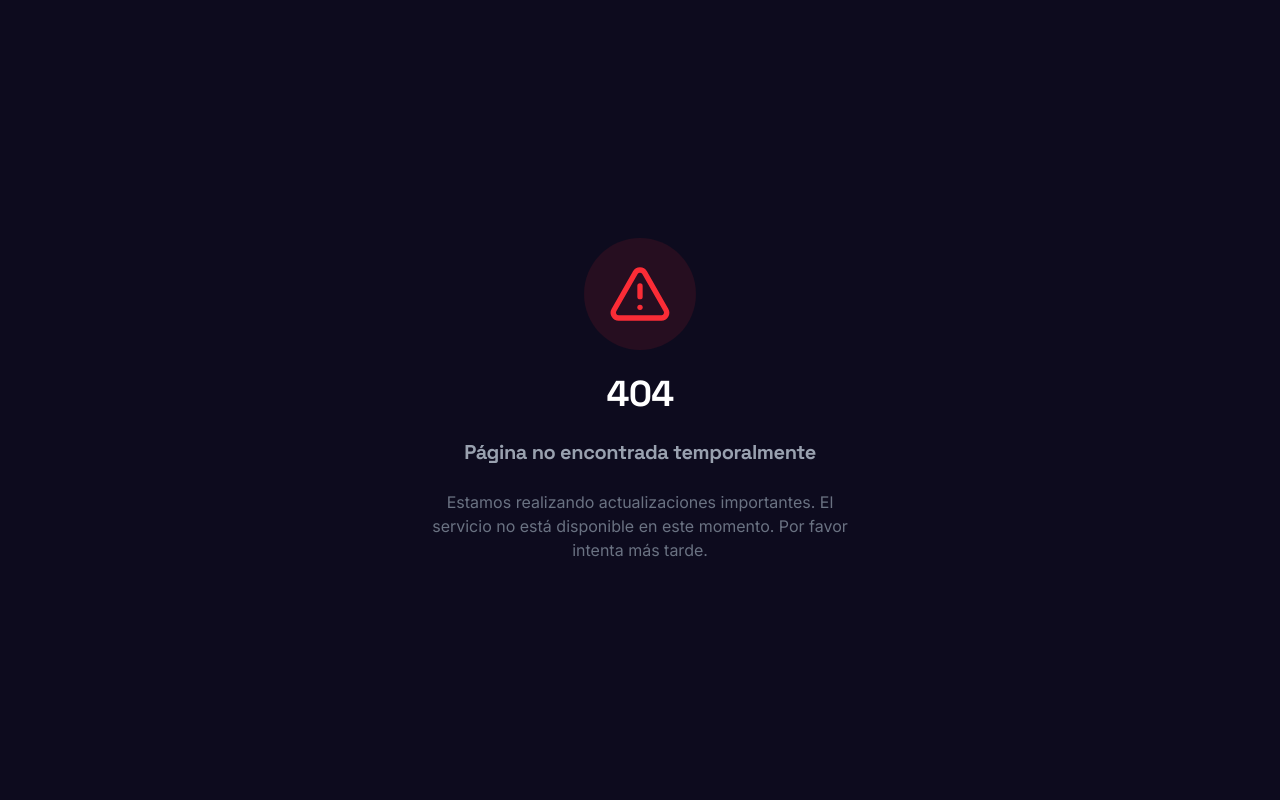
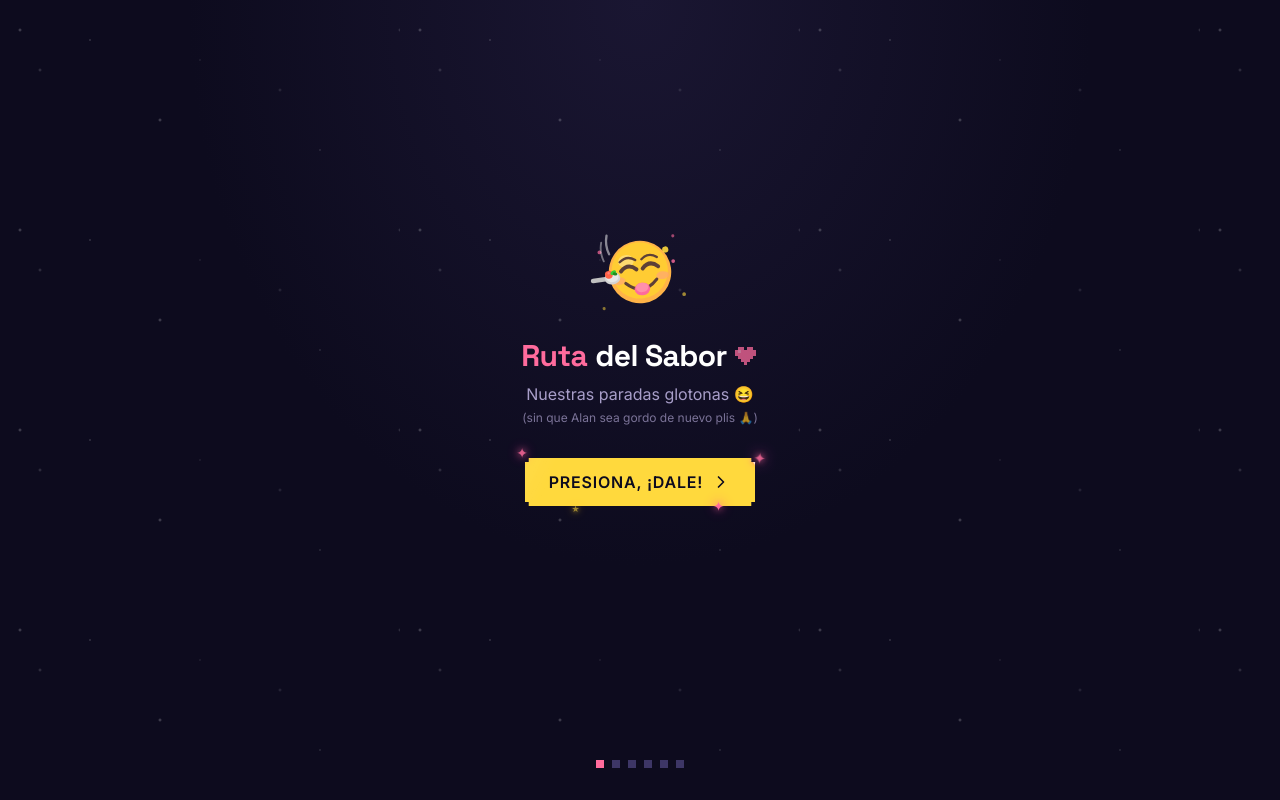
Before and after one commit to alanjeremy0-creator/ruta-del-sabor-app, a Next.js app: page /onboarding in a window 1280 px wide. Before the commit this address had no page. Built offline with nearby package versions, Linux system fonts and the light colour scheme.

Commit message:
Disable maintenance mode and restore PWA

```diff
--- a/app/layout.tsx
+++ b/app/layout.tsx
@@ -1,7 +1,6 @@
 import type { Metadata, Viewport } from "next";
 import { Space_Grotesk, Inter } from "next/font/google";
 import "./globals.css";
-import MaintenanceScreen from "../components/MaintenanceScreen";
 
 const spaceGrotesk = Space_Grotesk({
   variable: "--font-space-grotesk",
@@ -18,12 +17,12 @@ const inter = Inter({
 export const metadata: Metadata = {
   title: "Ruta del Sabor",
   description: "Tu bitácora gastronómica en Toluca",
-  // manifest: "/manifest.json",
-  // appleWebApp: {
-  //   capable: true,
-  //   statusBarStyle: "black-translucent",
-  //   title: "Ruta del Sabor",
-  // },
+  manifest: "/manifest.json",
+  appleWebApp: {
+    capable: true,
+    statusBarStyle: "black-translucent",
+    title: "Ruta del Sabor",
+  },
 };
 
 export const viewport: Viewport = {
@@ -34,7 +33,7 @@ export const viewport: Viewport = {
 };
 
 export default function RootLayout({
-  // children,
+  children,
 }: Readonly<{
   children: React.ReactNode;
 }>) {
@@ -43,11 +42,8 @@ export default function RootLayout({
       <body
         className={`${spaceGrotesk.variable} ${inter.variable} antialiased bg-base text-primary font-inter bg-space`}
       >
-        {/* <div className="relative z-10">
+        <div className="relative z-10">
           {children}
-        </div> */}
-        <div className="relative z-10">
-          <MaintenanceScreen />
         </div>
       </body>
     </html>
--- a/components/MaintenanceScreen.tsx
+++ /dev/null
@@ -1,18 +0,0 @@
-import { AlertTriangle } from "lucide-react";
-
-export default function MaintenanceScreen() {
-    return (
-        <div className="min-h-screen flex flex-col items-center justify-center p-4 text-center space-y-6 bg-base text-primary">
-            <div className="rounded-full bg-red-500/10 p-6">
-                <AlertTriangle className="w-16 h-16 text-red-500" />
-            </div>
-            <h1 className="text-4xl font-bold tracking-tight">404</h1>
-            <h2 className="text-xl font-medium text-gray-400">
-                Página no encontrada temporalmente
-            </h2>
-            <p className="max-w-md text-gray-500">
-                Estamos realizando actualizaciones importantes. El servicio no está disponible en este momento. Por favor intenta más tarde.
-            </p>
-        </div>
-    );
-}
```
